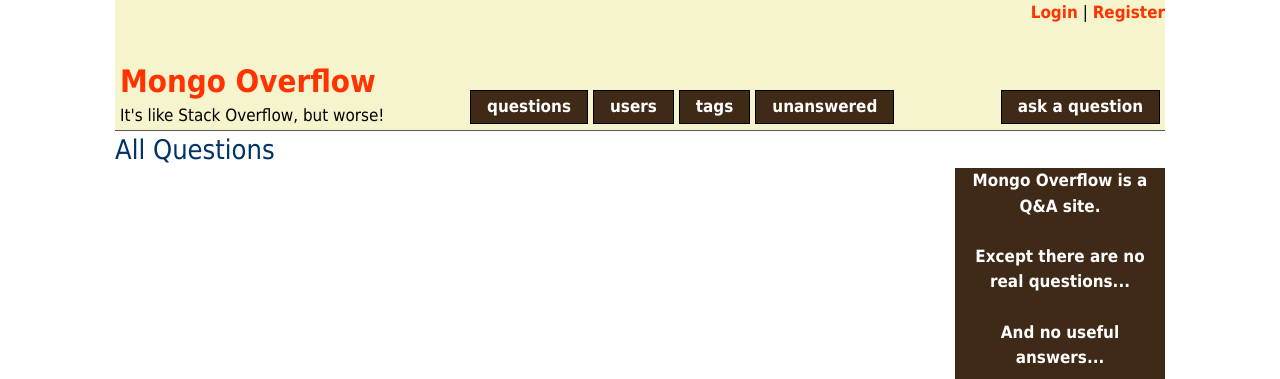
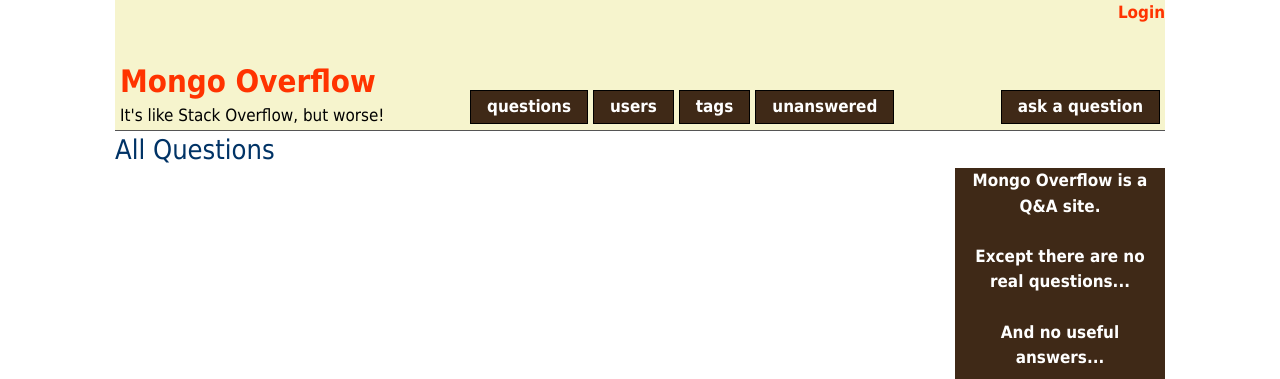
Before and after one commit to swanson/mongo-overflow, a Flask app: page / in a window 1280 px wide. Shown: the top 379 px of the page. Run offline with Flask 2, Linux system fonts and the light colour scheme; parts of the project's set-up code (start-up, migrations or seed data) failed here and were passed over.

Commit message:
removing register link since site is using OpenID now

```diff
--- a/mongo-overflow/templates/base.html
+++ b/mongo-overflow/templates/base.html
@@ -22,7 +22,7 @@
                 Welcome <a href='/users/{{g.user.id}}'>{{ g.user.username }}</a>,
                 Your rep is {{g.user.rep}} | <a href='/logout'>Logout</a>
                 {% else %}
-                <a href='/login'>Login</a> | <a href='#'>Register</a>
+                <a href='/login'>Login</a>
                 {% endif %}
             </div>
             <div id="logo" style="float:left; width:345px; margin-top:35px; padding-left:5px;">
```
